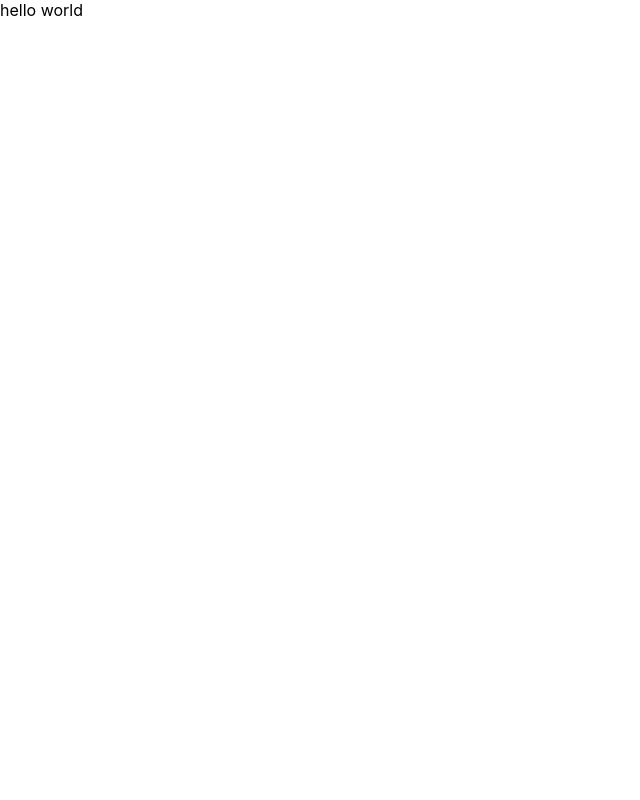
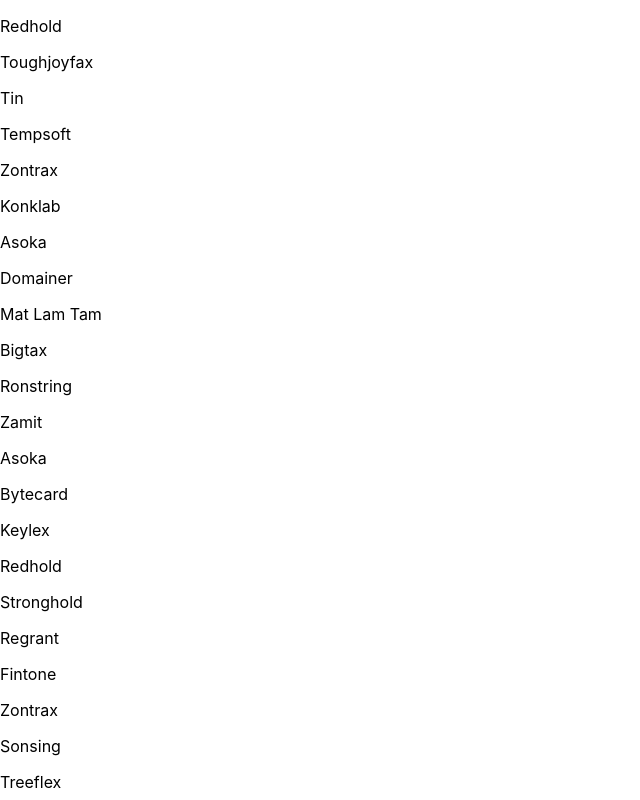
Before and after one commit to mullinsand/spawning-take-home, a React (Create React App) app: page / in a window 1280 px wide. Shown: the top 800 px of the page, without its empty margins (0-640 px from the left). Built offline with nearby package versions, Linux system fonts and the light colour scheme.

Commit message:
list of all product names

```diff
--- a/src/App.js
+++ b/src/App.js
@@ -1,9 +1,18 @@
 import './App.css';
+import Data from "./products.json"
 
 function App() {
   return (
     <div>
-      hello world
+      {
+        Data.map((product) => {
+          return (
+          <div className="product">
+            <p>{product.name}</p>
+          </div>
+          )
+        })
+      }
     </div>
   )
 }
```
